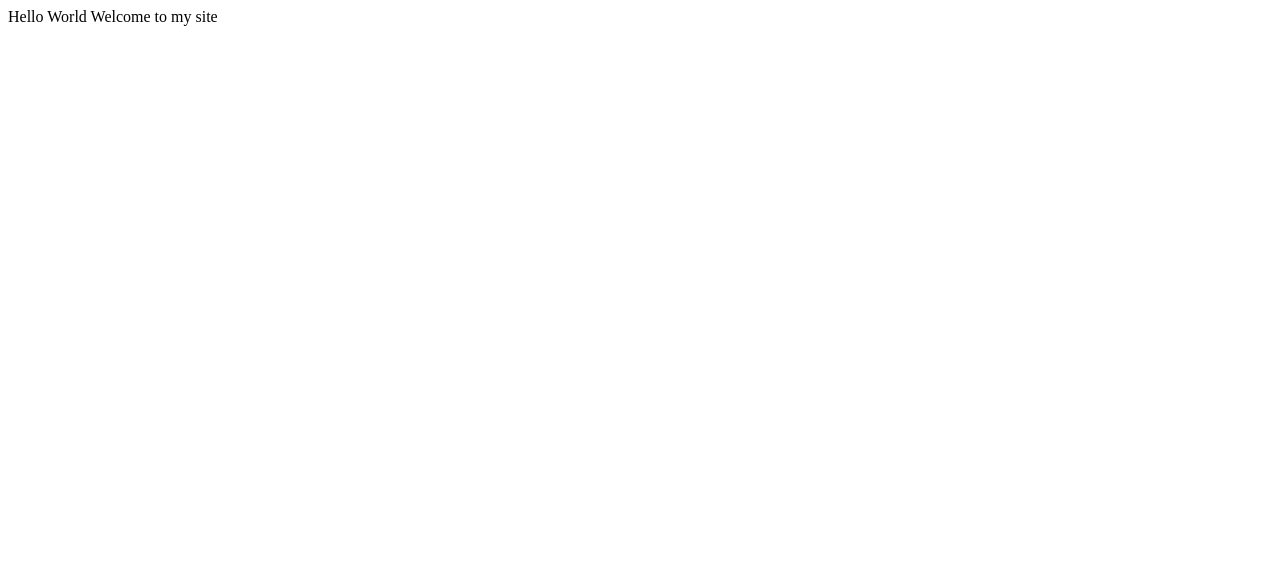
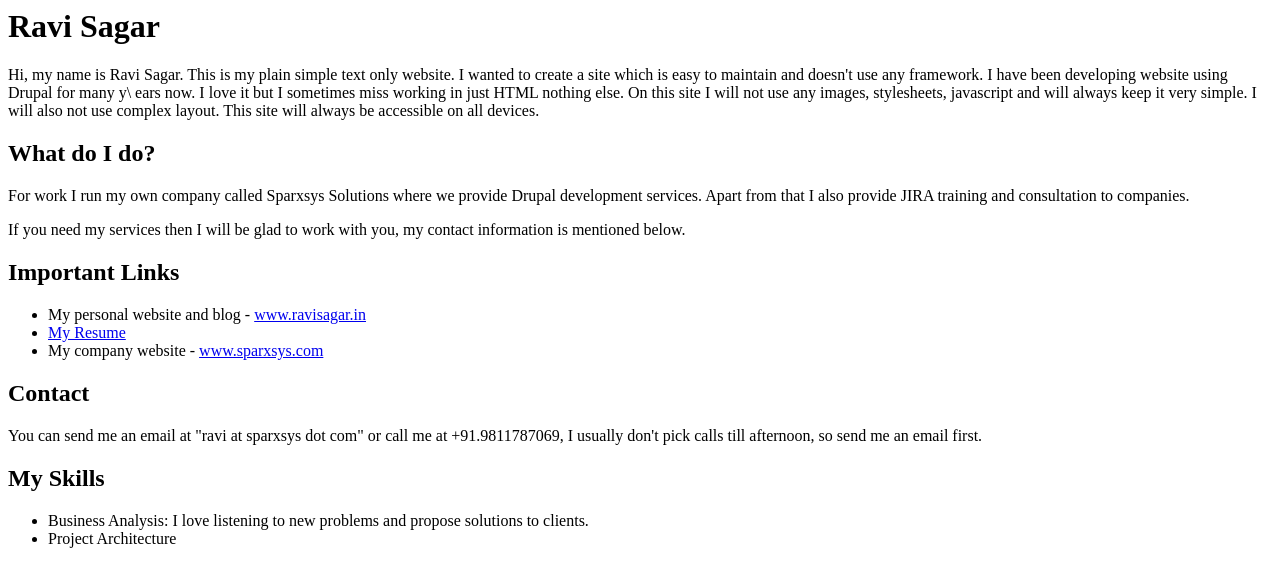
Before and after one commit to sparxsys/sparxsys.github.io, a plain HTML site: page index.html in a window 1280 px wide. Drawn offline with Linux system fonts and the light colour scheme.

Commit message:
Update index.html

```diff
--- a/index.html
+++ b/index.html
@@ -1,2 +1,33 @@
-Hello World
-Welcome to my site
+<html>
+
+<title>Ravi Sagar - JIRA Trainer, Drupal Developer, Technical Manager @ Sparxsys</title>
+<body>
+<h1>Ravi Sagar</h1>
+
+<p>Hi, my name is Ravi Sagar. This is my plain simple text only website. I wanted to create a site which is easy to maintain and doesn't use any framework. I have been developing website using Drupal for many y\
+ears now. I love it but I sometimes miss working in just HTML nothing else.
+
+On this site I will not use any images, stylesheets, javascript and will always keep it very simple. I will also not use complex layout. This site will always be accessible on all devices.</p>
+
+<h2>What do I do?</h2>
+<p>For work I run my own company called Sparxsys Solutions where we provide Drupal development services. Apart from that I also provide JIRA training and consultation to companies.</p>
+
+<p>If you need my services then I will be glad to work with you, my contact information is mentioned below.</p>
+
+<h2>Important Links</h2>
+<ul>
+<li>My personal website and blog - <a href="http://www.ravisagar.in">www.ravisagar.in</a></li>
+<li><a href="http://ravisagar.in/ravi-sagar-resume">My Resume</a></li>
+<li>My company website - <a href="http://www.sparxsys.com">www.sparxsys.com</a></li>
+</ul>
+
+<h2>Contact</h2>
+You can send me an email at "ravi at sparxsys dot com" or call me at +91.9811787069, I usually don't pick calls till afternoon, so send me an email first.
+
+<h2>My Skills</h2>
+<ul>
+  <li>Business Analysis: I love listening to new problems and propose solutions to clients.</li>
+  <li>Project Architecture</li>
+</ul>
+</body>
+</html>
```
